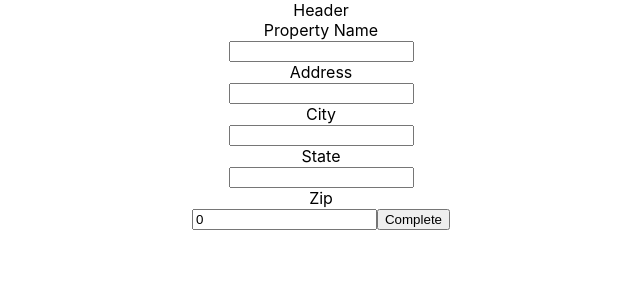
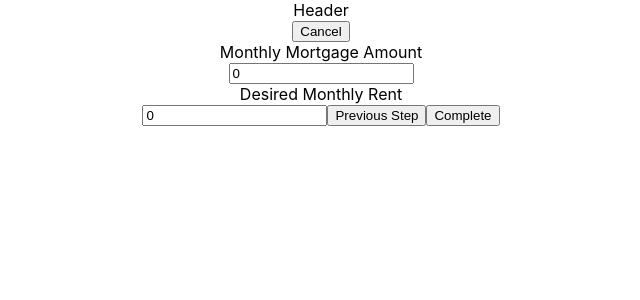
Before and after one commit to AndersonChristian-P/houser, a React (Create React App) app: page /#/wizard/step3 in a window 1280 px wide. Shown: the top 300 px of the page, without its empty margins (319-959 px from the left). Built offline with nearby package versions, Linux system fonts and the light colour scheme.

Commit message:
completed Part 2 Step 1

```diff
--- a/src/Components/Dashboard/Dashboard.js
+++ b/src/Components/Dashboard/Dashboard.js
@@ -40,7 +40,7 @@ export default class Dashboard extends Component {
       <div>
         Dashboard
 
-        <Link to="/wizard" >
+        <Link to="/wizard/step1" >
           <button>Add New Property</button>
         </Link>
 
--- a/src/Components/Header/Header.js
+++ b/src/Components/Header/Header.js
@@ -1,17 +1,24 @@
-import React, { Component } from "react"
+import React from "react"
 
-export default class Header extends Component {
-  constructor() {
-    super()
 
-    this.state = {
+export default function Header() {
+  return (
+    <div>Header</div>
+  )
+}
 
-    }
-  }
+// export default class Header extends Component {
+//   constructor() {
+//     super()
 
-  render() {
-    return (
-      <div>Header</div>
-    )
-  }
-}
+//     this.state = {
+
+//     }
+//   }
+
+//   render() {
+//     return (
+
+//     )
+//   }
+// }
--- a/src/Components/Wizard/Wizard.js
+++ b/src/Components/Wizard/Wizard.js
@@ -1,91 +1,100 @@
 import React, { Component } from "react"
-import axios from "axios";
-import { Link } from "react-router-dom"
+
+import { Link, Route } from "react-router-dom"
+
+import WizardStep1 from "./WizardStep1"
+import WizardStep2 from "./WizardStep2"
+import WizardStep3 from "./WizardStep3"
 
 export default class Wizard extends Component {
   constructor() {
     super()
 
     this.state = {
-      name: "",
-      address: "",
-      city: "",
-      state: "",
-      zip: 0,
-      img: "",
-      mortgage: 0,
-      rent: 0
+      // name: "",
+      // address: "",
+      // city: "",
+      // state: "",
+      // zip: 0,
+      // img: "",
+      // mortgage: 0,
+      // rent: 0
     }
-
-    this.handleChange = this.handleChange.bind(this)
-    this.createHouse = this.createHouse.bind(this)
+    // this.handleChange = this.handleChange.bind(this)
+    //   this.createHouse = this.createHouse.bind(this)
   }
 
-  createHouse() {
-    const { name, address, city, state, zip, img, mortgage, rent } = this.state
-    axios.post("/api/house", { name, address, city, state, zip, img, mortgage, rent })
-  }
+  // createHouse() {
+  //   const { name, address, city, state, zip, img, mortgage, rent } = this.state
+  //   axios.post("/api/house", { name, address, city, state, zip, img, mortgage, rent })
+  // }
 
-  handleChange(event) {
-    let { name, value } = event.target
-    this.setState({
-      [name]: value
-    })
-    console.log(this.state)
-  }
+  // handleChange(event) {
+  //   let { name, value } = event.target
+  //   this.setState({
+  //     [name]: value
+  //   })
+  //   console.log(this.state)
+  // }
 
   render() {
     return (
       <div>
 
-        <div>Property Name</div>
-        <input
-          onChange={this.handleChange}
-          name="name"
-          value={this.state.name}
-          type="text"
-        />
-
-        <div>Address</div>
-        <input
-          onChange={this.handleChange}
-          name="address"
-          value={this.state.address}
-          type="text"
-        />
-
-        <div>City</div>
-        <input
-          onChange={this.handleChange}
-          name="city"
-          value={this.state.city}
-          type="text"
-        />
-
-        <div>State</div>
-        <input
-          onChange={this.handleChange}
-          name="state"
-          value={this.state.state}
-          type="text"
-        />
-
-        <div>Zip</div>
-        <input
-          onChange={this.handleChange}
-          name="zip"
-          value={this.state.zip}
-          type="number"
-        />
-
         <Link to="/" >
-          <button onClick={this.createHouse} >Complete</button>
+          <button>Cancel</button>
         </Link>
 
-      </div>
+        <Route path="/wizard/step1" component={WizardStep1} />
+        <Route path="/wizard/step2" component={WizardStep2} />
+        <Route path="/wizard/step3" component={WizardStep3} />
+
+      </div >
     )
   }
 }
 
 
 // this.props.navigation.navigate('Dashboard')
+
+
+
+        // <div>Property Name</div>
+        // <input
+        //   onChange={this.handleChange}
+        //   name="name"
+        //   value={this.state.name}
+        //   type="text"
+        // />
+
+        // <div>Address</div>
+        // <input
+        //   onChange={this.handleChange}
+        //   name="address"
+        //   value={this.state.address}
+        //   type="text"
+        // />
+
+        // <div>City</div>
+        // <input
+        //   onChange={this.handleChange}
+        //   name="city"
+        //   value={this.state.city}
+        //   type="text"
+        // />
+
+        // <div>State</div>
+        // <input
+        //   onChange={this.handleChange}
+        //   name="state"
+        //   value={this.state.state}
+        //   type="text"
+        // />
+
+        // <div>Zip</div>
+        // <input
+        //   onChange={this.handleChange}
+        //   name="zip"
+        //   value={this.state.zip}
+        //   type="number"
+        // />
--- /dev/null
+++ b/src/Components/Wizard/WizardStep1.js
@@ -0,0 +1,83 @@
+import React, { Component } from "react"
+import { Link } from "react-router-dom"
+
+export default class WizardStep1 extends Component {
+  constructor() {
+    super()
+
+    this.state = {
+      name: "",
+      address: "",
+      city: "",
+      state: "",
+      zip: 0,
+      img: "",
+      mortgage: 0,
+      rent: 0
+    }
+
+    this.handleChange = this.handleChange.bind(this)
+  }
+
+  handleChange(event) {
+    let { name, value } = event.target
+    this.setState({
+      [name]: value
+    })
+    console.log(this.state)
+  }
+
+  render() {
+    return (
+      <div>
+
+        <div>Property Name</div>
+        <input
+          onChange={this.handleChange}
+          name="name"
+          value={this.state.name}
+          type="text"
+        />
+
+        <div>Address</div>
+        <input
+          onChange={this.handleChange}
+          name="address"
+          value={this.state.address}
+          type="text"
+        />
+
+        <div>City</div>
+        <input
+          onChange={this.handleChange}
+          name="city"
+          value={this.state.city}
+          type="text"
+        />
+
+        <div>State</div>
+        <input
+          onChange={this.handleChange}
+          name="state"
+          value={this.state.state}
+          type="text"
+        />
+
+        <div>Zip</div>
+        <input
+          onChange={this.handleChange}
+          name="zip"
+          value={this.state.zip}
+          type="number"
+        />
+
+        <Link to="/wizard/step2" >
+          <button>Next Step</button>
+        </Link>
+
+
+      </div>
+    )
+  }
+
+}
--- /dev/null
+++ b/src/Components/Wizard/WizardStep2.js
@@ -0,0 +1,54 @@
+import React, { Component } from "react"
+import { Link } from "react-router-dom"
+
+export default class WizardStep2 extends Component {
+  constructor() {
+    super()
+
+    this.state = {
+      name: "",
+      address: "",
+      city: "",
+      state: "",
+      zip: 0,
+      img: "",
+      mortgage: 0,
+      rent: 0
+    }
+
+    this.handleChange = this.handleChange.bind(this)
+  }
+
+  handleChange(event) {
+    let { name, value } = event.target
+    this.setState({
+      [name]: value
+    })
+    console.log(this.state)
+  }
+
+  render() {
+    return (
+      <div>
+
+        <div>Image URL</div>
+        <input
+          onChange={this.handleChange}
+          name="img"
+          value={this.state.img}
+          type="text"
+        />
+
+        <Link to="/wizard/step1" >
+          <button>Previous Step</button>
+        </Link>
+
+        <Link to="/wizard/step3" >
+          <button>Next Step</button>
+        </Link>
+
+      </div>
+    )
+  }
+
+}
--- /dev/null
+++ b/src/Components/Wizard/WizardStep3.js
@@ -0,0 +1,67 @@
+import React, { Component } from "react"
+import axios from "axios"
+import { Link } from "react-router-dom"
+
+export default class WizardStep3 extends Component {
+  constructor() {
+    super()
+
+    this.state = {
+      name: "",
+      address: "",
+      city: "",
+      state: "",
+      zip: 0,
+      img: "",
+      mortgage: 0,
+      rent: 0
+    }
+
+    this.handleChange = this.handleChange.bind(this)
+  }
+
+  handleChange(event) {
+    let { name, value } = event.target
+    this.setState({
+      [name]: value
+    })
+    console.log(this.state)
+  }
+
+  createHouse() {
+    const { name, address, city, state, zip, img, mortgage, rent } = this.state
+    axios.post("/api/house", { name, address, city, state, zip, img, mortgage, rent })
+  }
+
+  render() {
+    return (
+      <div>
+
+        <div>Monthly Mortgage Amount</div>
+        <input
+          onChange={this.handleChange}
+          name="mortgage"
+          value={this.state.mortgage}
+          type="number"
+        />
+
+        <div>Desired Monthly Rent</div>
+        <input
+          onChange={this.handleChange}
+          name="rent"
+          value={this.state.rent}
+          type="number"
+        />
+
+        <Link to="/wizard/step2" >
+          <button>Previous Step</button>
+        </Link>
+
+        <button onClick={this.createHouse} >Complete</button>
+
+
+      </div>
+    )
+  }
+
+}
```
Also changed, not shown: src/store.js (added, +19 -0 lines).
